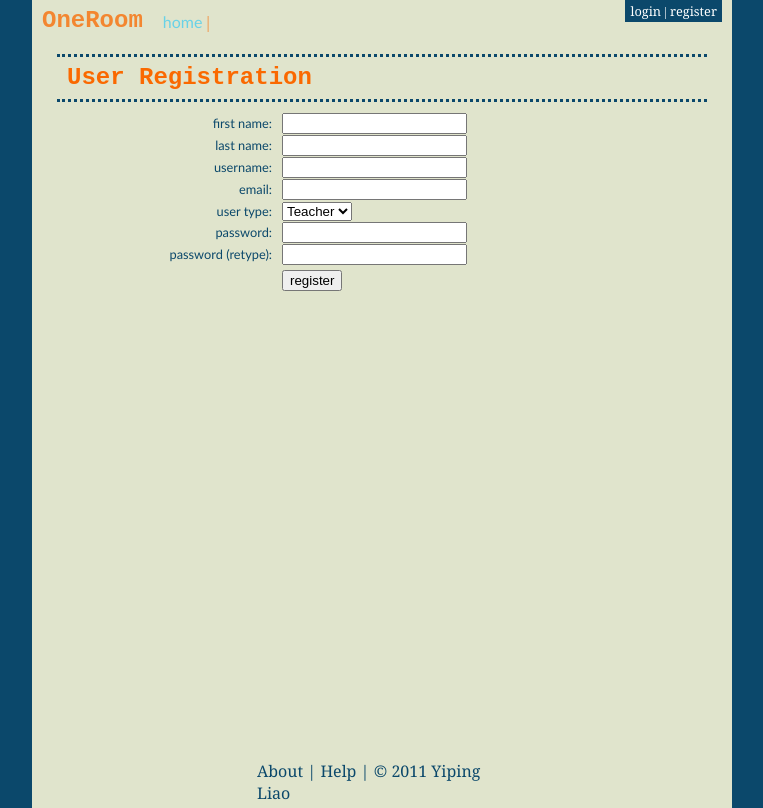
After one commit to Javrovi/oneroom-php, a PHP site: page /register.php in a window 1280 px wide. The commit adds this page. Shown: the whole page, without its empty margins (258-1021 px from the left). Run offline with PHP 8.4, Linux system fonts and the light colour scheme.

Commit message:
Successfully connecting to mySQL server on localhost; user registration form completed.

```diff
--- a/base.php
+++ b/base.php
@@ -13,38 +13,43 @@
 
   <body>
     <div id="main">
-        <div id="acct_nav">
-          <?php if ($authenticated) { ?>
-            <a href="/oneroom/accounts/manage/">my account</a> |
-            <a href="/oneroom/accounts/logout/">logout</a>
-          <?php } else { ?>
-            <a href="/oneroom/accounts/login/">login</a> |
-            <a href="/oneroom/accounts/register/">register</a>
-          <?php } ?>
-        </div>
+      <!-- Account navigation menu at the top right -->
+      <div id="acct_nav">
+        <?php if ($authenticated) { ?>
+          <a href="acct_manage.php">my account</a> |
+          <a href="logout.php">logout</a>
+        <?php } else { ?>
+          <a href="login.php">login</a> |
+          <a href="register.php">register</a>
+        <?php } ?>
+      </div>
 
+      <!-- Main navigation menu -->
       <div id="nav">
         <div id="app_name">
           <p>
-            <a href="/oneroom/gradetracker/">OneRoom</a>
+            <a href="home.php">OneRoom</a>
           </p>
         </div>
 
         <div id="course_nav">
-          <a href="/oneroom/gradetracker/">home</a> |
+          <a href="home.php">home</a> |
           <?php if ($authenticated) { ?>
-            <a href="/oneroom/gradetracker/courses/all/">all courses</a> |
-            <a href="/oneroom/gradetracker/courses/">my courses</a> |
-            <a href="/oneroom/gradetracker/search/">search courses</a>
+            <a href="allcourses.php">all courses</a> |
+            <a href="usercourses.php">my courses</a> |
+            <a href="search.php">search courses</a>
           <?php } ?>
         </div>
       </div>
 
+      <!-- Main content -->
       <div id="content">
+        <!-- Content heading -->
         <div id="content-heading">
           <?php require_once($content_heading); ?>
         </div>
 
+        <!-- Content body -->
         <div id="content-body">
           <?php require_once($content_body); ?>
         </div>
@@ -61,8 +66,8 @@
 
     <div id="footer">
       <p>
-        <a href="/oneroom/gradetracker/about/">About</a> |
-        <a href="/oneroom/gradetracker/help/">Help</a> |
+        <a href="about.html">About</a> |
+        <a href="help.html">Help</a> |
         &copy; 2011 Yiping Liao
       </p>
     </div>
--- /dev/null
+++ b/connectvars.php
@@ -0,0 +1,7 @@
+<?php
+  // Define database connection constants
+  define('DB_HOST', 'localhost');
+  define('DB_USER', 'oneroom_php');
+  define('DB_PASSWORD', 'oneroom');
+  define('DB_NAME', 'oneroomdb');
+?>
--- /dev/null
+++ b/register.php
@@ -0,0 +1,20 @@
+<?php
+  // Set page title
+  $page_title = 'User Registration';
+
+  // Connect to the database
+  require_once('connectvars.php');
+  $dbc = mysqli_connect(DB_HOST, DB_USER, DB_PASSWORD, DB_NAME) or
+          die('Cannot connect to databse.');
+
+  // Set main content heading file
+  $content_heading = 'register_heading.php';
+
+  // Set main content body file
+  $content_body = 'register_body.php';
+
+  // Render with 'base.php' template
+  require_once('base.php');
+
+  mysqli_close($dbc);
+?>
--- /dev/null
+++ b/register_body.php
@@ -0,0 +1,76 @@
+<?php
+/*
+  if (isset($_POST['submit'])) {
+    // Grab the profile data from the POST
+    $username = mysqli_real_escape_string($dbc, trim($_POST['username']));
+    $password1 = mysqli_real_escape_string($dbc, trim($_POST['password1']));
+    $password2 = mysqli_real_escape_string($dbc, trim($_POST['password2']));
+
+    if (!empty($username) && !empty($password1) && !empty($password2) && ($password1 == $password2)) {
+      // Make sure someone isn't already registered using this username
+      $query = "SELECT * FROM mismatch_user WHERE username = '$username'";
+      $data = mysqli_query($dbc, $query);
+      if (mysqli_num_rows($data) == 0) {
+        // The username is unique, so insert the data into the database
+        $query = "INSERT INTO mismatch_user (username, password, join_date) VALUES ('$username', SHA('$password1'), NOW())";
+        mysqli_query($dbc, $query);
+
+        // Confirm success with the user
+        echo '<p>Your new account has been successfully created. You\'re now ready to <a href="login.php">log in</a>.</p>';
+
+        mysqli_close($dbc);
+        exit();
+      }
+      else {
+        // An account already exists for this username, so display an error message
+        echo '<p class="error">An account already exists for this username. Please use a different address.</p>';
+        $username = "";
+      }
+    }
+    else {
+      echo '<p class="error">You must enter all of the sign-up data, including the desired password twice.</p>';
+    }
+  }
+
+  mysqli_close($dbc);*/
+?>
+  <!-- User Registration Form -->
+  <form method="post" action="<?php echo $_SERVER['PHP_SELF']; ?>">
+    <!-- First Name -->
+    <label for="first_name">first name:</label>
+    <input type="text" id="first_name" name="first_name"
+           value="<?php if (!empty($first_name)) echo $first_name; ?>" /><br />
+
+    <!-- Last Name -->
+    <label for="last_name">last name:</label>
+    <input type="text" id="last_name" name="last_name"
+           value="<?php if (!empty($last_name)) echo $last_name; ?>" /><br />
+
+    <!-- Username -->
+    <label for="username">username:</label>
+    <input type="text" id="username" name="username"
+           value="<?php if (!empty($username)) echo $username; ?>" /><br />
+
+    <!-- Email -->
+    <label for="email">email:</label>
+    <input type="text" id="email" name="email"
+           value="<?php if (!empty($email)) echo $email; ?>" /><br />
+
+    <!-- User type (Teacher or Student) -->
+    <label for="usertype">user type:</label>
+    <select id="usertype" name="usertype">
+      <option value="teacher">Teacher</option>
+      <option value="student">Student</option>
+    </select><br />
+
+    <!-- Password -->
+    <label for="password1">password:</label>
+    <input type="password" id="password1" name="password1" /><br />
+    <label for="password2">password (retype):</label>
+    <input type="password" id="password2" name="password2" /><br />
+
+    <!-- Submission -->
+    <input type="submit" value="register" id="submit" name="submit" />
+  </form>
+</body>
+</html>
--- /dev/null
+++ b/register_heading.php
@@ -0,0 +1 @@
+<h1>User Registration</h1>
```
Also changed, not shown: about.html (added, +78 -0 lines), help.html (added, +66 -0 lines), home.php (+7 -0 lines).
